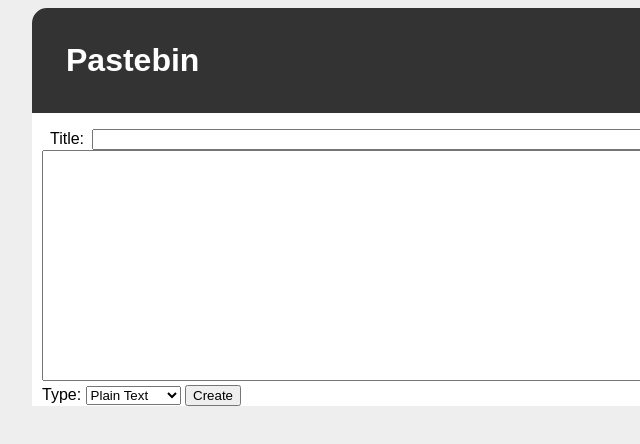
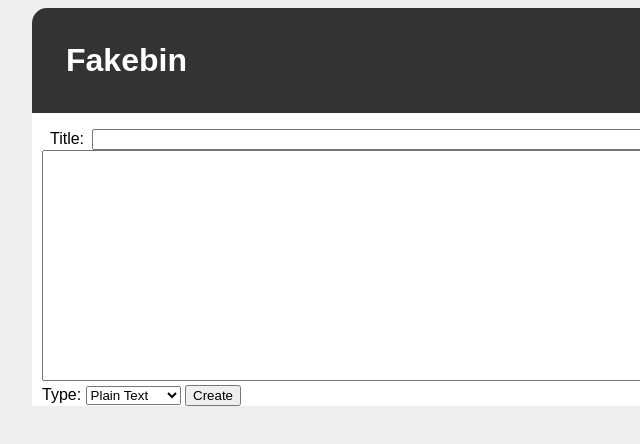
Before and after one commit to DanH42/IT353_M-2, a website: page WebContent/index.html in a window 1280 px wide. Shown: the full height of the page, 158-798 px from the left. Drawn offline with nearby package versions, Linux system fonts and the light colour scheme; no server answers.

Commit message:
Update index.html
Changed project name from "Pastebin" to "Fakebin"

```diff
--- a/WebContent/index.html
+++ b/WebContent/index.html
@@ -1,7 +1,7 @@
 <!DOCTYPE html>
 <html lang="en">
 <head>
-	<title>Pastebin</title>
+	<title>Fakebin</title>
 	<link rel="stylesheet" type="text/css" href="style.css" />
 	<link type="text/css" rel="stylesheet" href="syntaxhighlighter/styles/shCore.css"/>
 	<link type="text/css" rel="stylesheet" href="syntaxhighlighter/styles/shThemeDefault.css"/>
@@ -13,7 +13,7 @@
 <body>
 	<div id="container">
 		<header>
-			<h1><a href=".">Pastebin</a></h1>
+			<h1><a href=".">Fakebin</a></h1>
 		</header>
 		<form id="newPaste">
 			<label for="title">Title: </label><input type="text" id="title" /><br />
```
